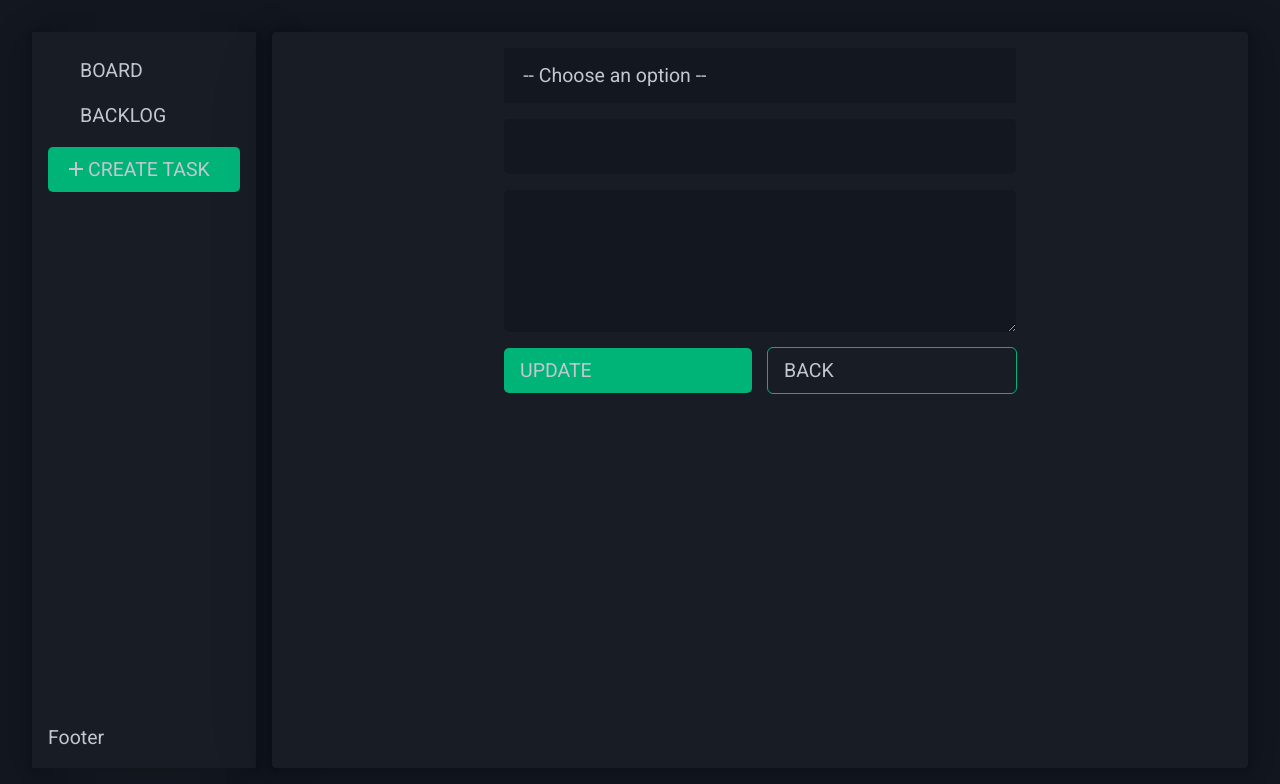
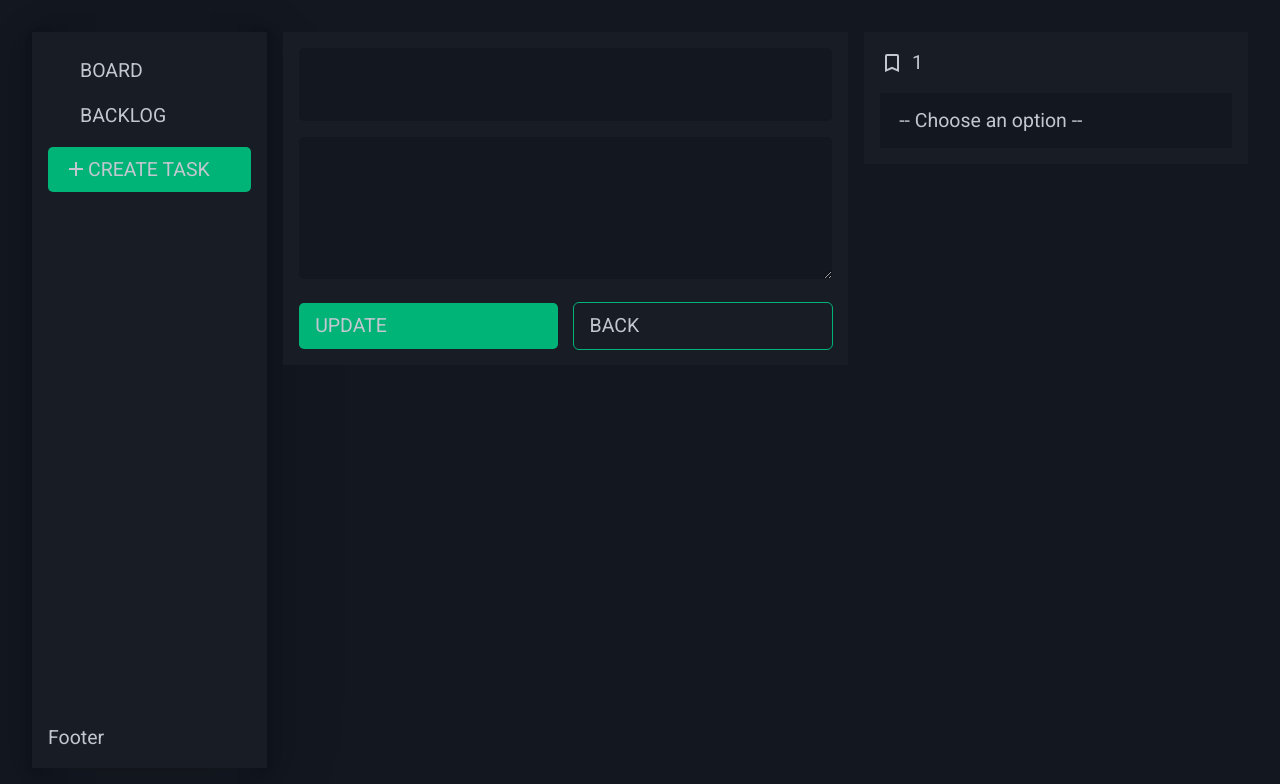
Before and after one commit to darryndotdev/task-manager-app, a React (Vite) app: page /app/ticket/1 in a window 1280 px wide. Shown: the top 784 px of the page. Built offline with nearby package versions, Linux system fonts and the light colour scheme.

Commit message:
style: tweaking ticket layout

```diff
--- a/src/components/Form/Form.jsx
+++ b/src/components/Form/Form.jsx
@@ -15,10 +15,11 @@ function Form() {
     function handleSubmit(e) {
         e.preventDefault();
 
-        const id = `T-${Math.random()
-            .toString(36)
-            .substring(2, 5)
-            .toUpperCase()}`;
+        const id = `${Array.from({ length: 2 }, () =>
+            String.fromCharCode((65 + Math.random() * 26) | 0)
+        ).join('')}-${((Math.random() * 1000) | 0)
+            .toString()
+            .padStart(3, '0')}`;
 
         const newData = {
             id,
--- a/src/components/Sidebar/Sidebar.module.css
+++ b/src/components/Sidebar/Sidebar.module.css
@@ -1,6 +1,6 @@
 .sidebar {
     min-height: calc(100vh - 4rem);
-    flex-basis: 14rem;
+    flex-basis: 18rem;
     background-color: var(--card-background-colour);
     padding: 1rem;
     box-shadow: var(--box-shadow);
--- a/src/components/Ticket/Ticket.jsx
+++ b/src/components/Ticket/Ticket.jsx
@@ -1,8 +1,8 @@
 import { useState, useEffect } from 'react';
 import { useNavigate, useParams, useOutletContext } from 'react-router-dom';
 import styles from './Ticket.module.css';
-import BoardLayout from '../../UI/BoardLayout/BoardLayout';
 import Button from '../../components/Button/Button';
+import Bookmark from '../../UI/Icons/Bookmark';
 
 function Ticket() {
     const navigate = useNavigate();
@@ -46,29 +46,9 @@ function Ticket() {
     }
 
     return (
-        <BoardLayout>
-            <form className={styles.form} onSubmit={handleSubmit}>
-                <div className={styles.row}>
-                    <label htmlFor='status' className='sr-only'>
-                        Status:
-                    </label>
-                    <select
-                        name='status'
-                        id='status'
-                        value={status}
-                        onChange={(e) => setStatus(e.target.value)}
-                        required
-                    >
-                        <option value='' disabled>
-                            -- Choose an option --
-                        </option>
-                        <option value='backlog'>Backlog</option>
-                        <option value='todo'>To do</option>
-                        <option value='doing'>Doing</option>
-                        <option value='done'>Done</option>
-                    </select>
-                </div>
-                <div className={styles.column}>
+        <form className={styles.form} onSubmit={handleSubmit}>
+            <div className={styles.content}>
+                <div>
                     <label htmlFor='title' className='sr-only'>
                         Title:
                     </label>
@@ -79,9 +59,10 @@ function Ticket() {
                         value={title}
                         onChange={(e) => setTitle(e.target.value)}
                         required
+                        className='h2'
                     />
                 </div>
-                <div className={styles.column}>
+                <div>
                     <label htmlFor='description' className='sr-only'>
                         Description:
                     </label>
@@ -104,8 +85,32 @@ function Ticket() {
                         Back
                     </Button>
                 </div>
-            </form>
-        </BoardLayout>
+            </div>
+            <div className={styles.content}>
+                <p className={styles.ticket}>
+                    <Bookmark />
+                    {id}
+                </p>
+                <label htmlFor='status' className='sr-only'>
+                    Status:
+                </label>
+                <select
+                    name='status'
+                    id='status'
+                    value={status}
+                    onChange={(e) => setStatus(e.target.value)}
+                    required
+                >
+                    <option value='' disabled>
+                        -- Choose an option --
+                    </option>
+                    <option value='backlog'>Backlog</option>
+                    <option value='todo'>To do</option>
+                    <option value='doing'>Doing</option>
+                    <option value='done'>Done</option>
+                </select>
+            </div>
+        </form>
     );
 }
 
--- a/src/components/Ticket/Ticket.module.css
+++ b/src/components/Ticket/Ticket.module.css
@@ -1,9 +1,28 @@
 .form {
-    max-width: 32rem;
-    margin: 0 auto;
+    width: 100%;
+    display: grid;
+    gap: 1rem;
+    grid-template-columns: 1fr 24rem;
+    align-items: start;
+}
+
+.content {
+    background-color: var(--card-background-colour);
+    padding: 1rem;
     display: flex;
     flex-direction: column;
     gap: 1rem;
+}
+
+.row {
+    display: flex;
+    align-items: center;
+    gap: 1rem;
+}
+.ticket {
+    display: flex;
+    align-items: center;
+    gap: 0.5rem;
 }
 
 select {
@@ -16,15 +35,3 @@ select {
     cursor: pointer;
     width: 100%;
 }
-
-.row {
-    display: flex;
-    align-items: center;
-    gap: 1rem;
-}
-
-.column {
-    display: flex;
-    flex-direction: column;
-    gap: 0.5rem;
-}
--- a/src/index.css
+++ b/src/index.css
@@ -81,7 +81,8 @@ h1 {
     margin-bottom: 1rem;
 }
 
-h2 {
+h2,
+.h2 {
     color: var(--h2-colour);
     font-size: clamp(2rem, 1.8571rem + 0.7619vw, 3rem);
     line-height: 1;
```
